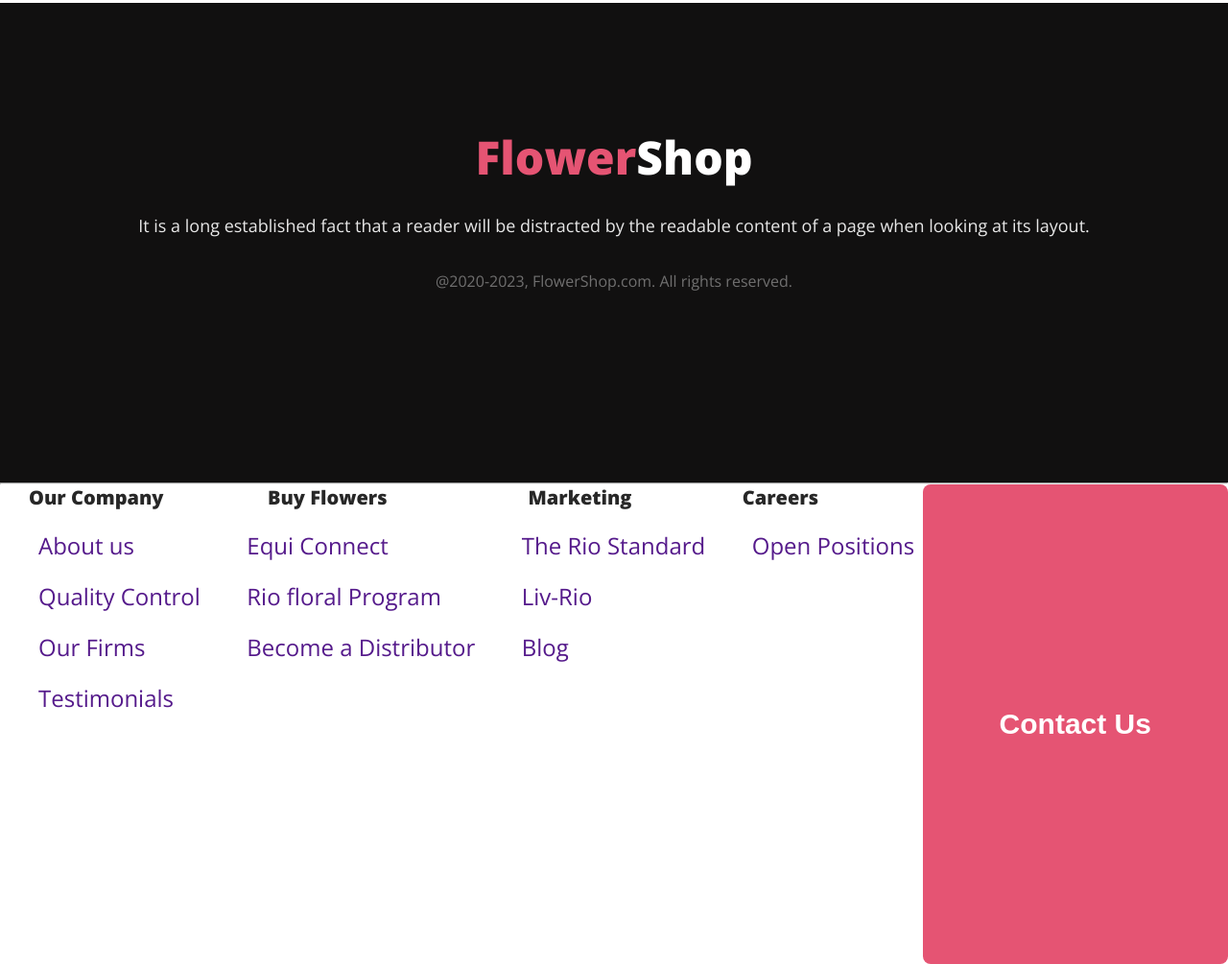
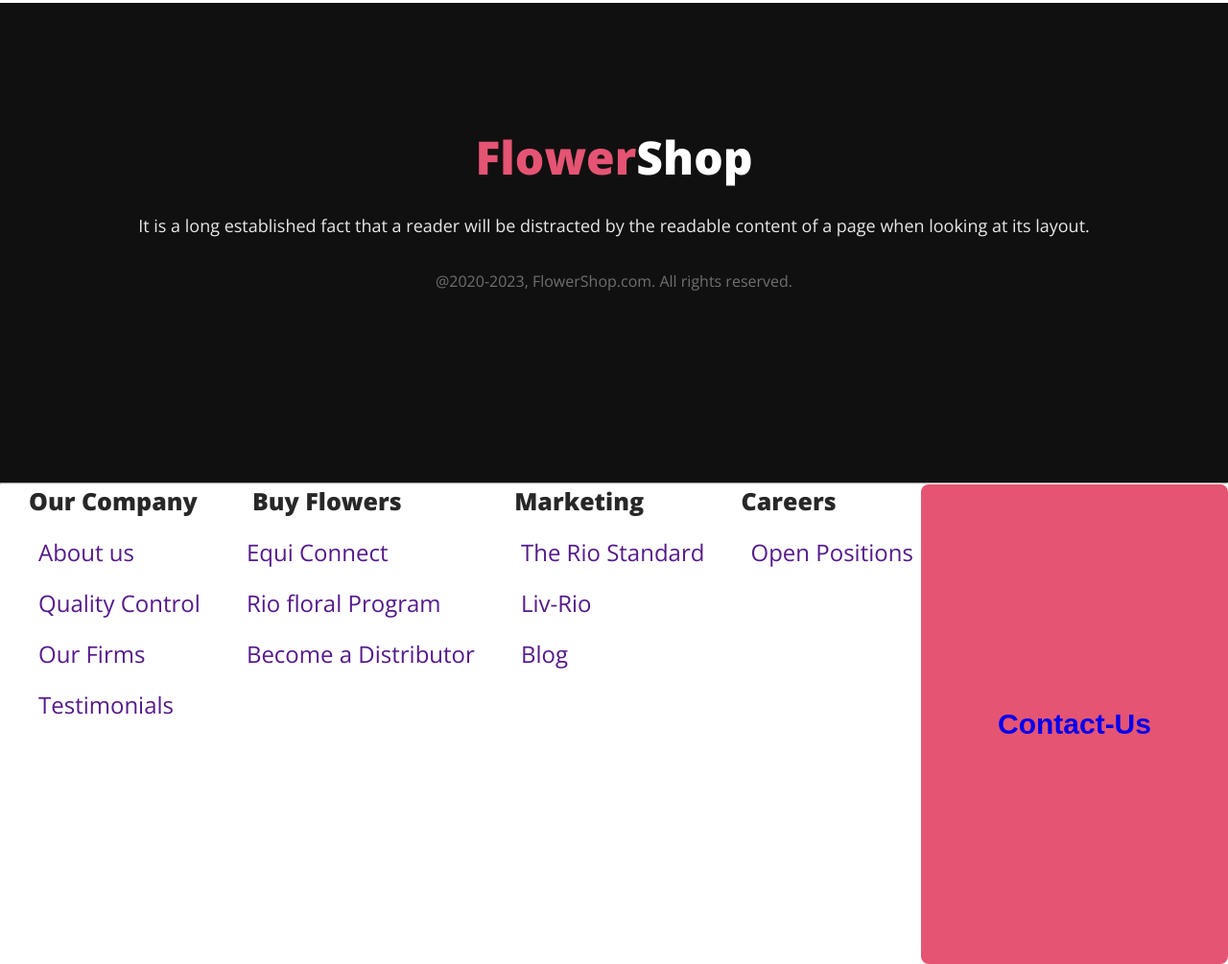
Before and after one commit to Kudrot467/1001-flower-shop, a plain HTML site: page index.html in a window 1280 px wide. Shown: the part 4397-5402 px from the top of the page at 96% size. Drawn offline with nearby package versions, Linux system fonts and the light colour scheme.

Commit message:
added design

```diff
--- a/Styles/styles.css
+++ b/Styles/styles.css
@@ -272,14 +272,14 @@ a{
 }
 .company{
     color: #272727;
-    font-size: 20px;
+    font-size: 25px;
     margin-left: 30px;
 
 }
 .company-1,.company-2{
     color: #272727;
     text-align: center;
-    font-size: 20px;
+    font-size: 25px;
     margin-right: 30px;
 
 }
@@ -291,5 +291,7 @@ a{
         color: #FFF;
         font-size: 30px;
         font-weight: 700;
-
 }
+.contact:hover{
+    color: #FFFFFF;
+}
--- a/index.html
+++ b/index.html
@@ -125,7 +125,7 @@
                     <li><a href="">Open Positions</a></li>
                 </ul>
             </div>
-            <button class="btn-contact">Contact Us</button>
+            <button class="btn-contact"><a href="01792144467"><span class="contact">Contact-Us</span></a></button>
         </div>
 
     </footer>
```
